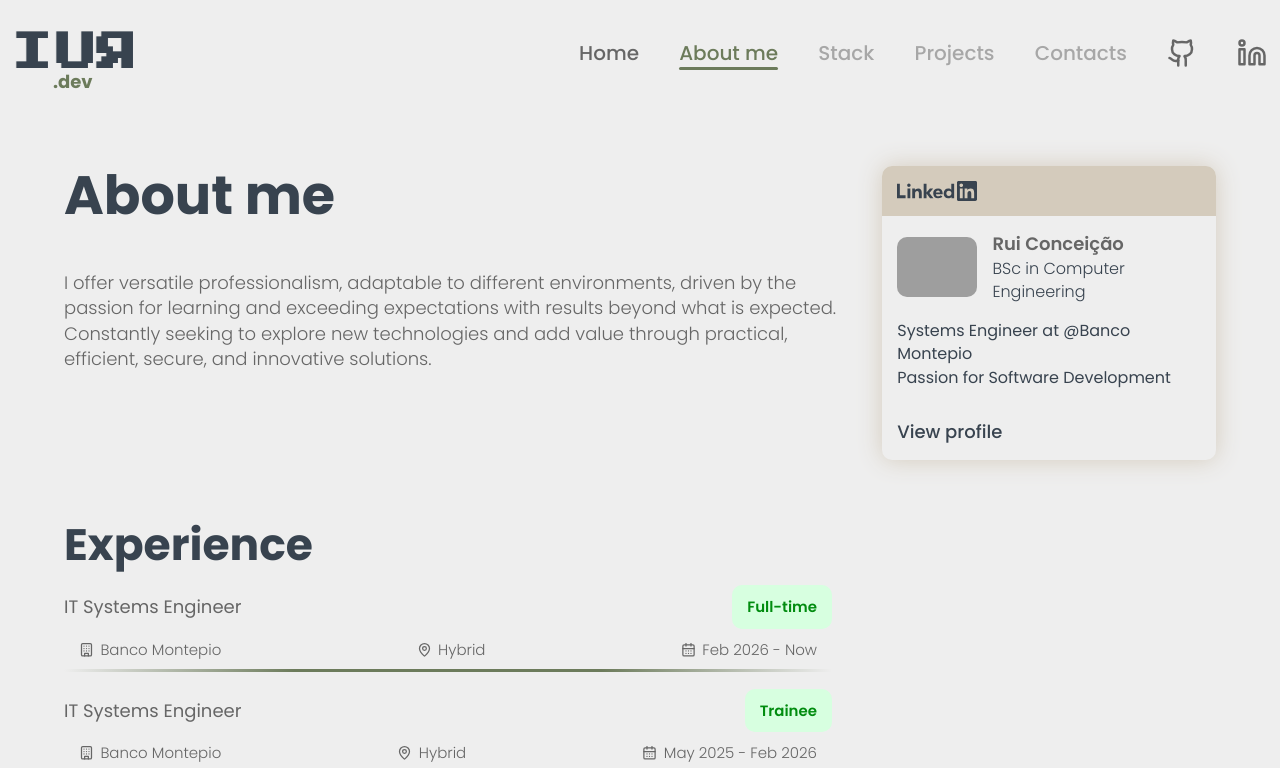
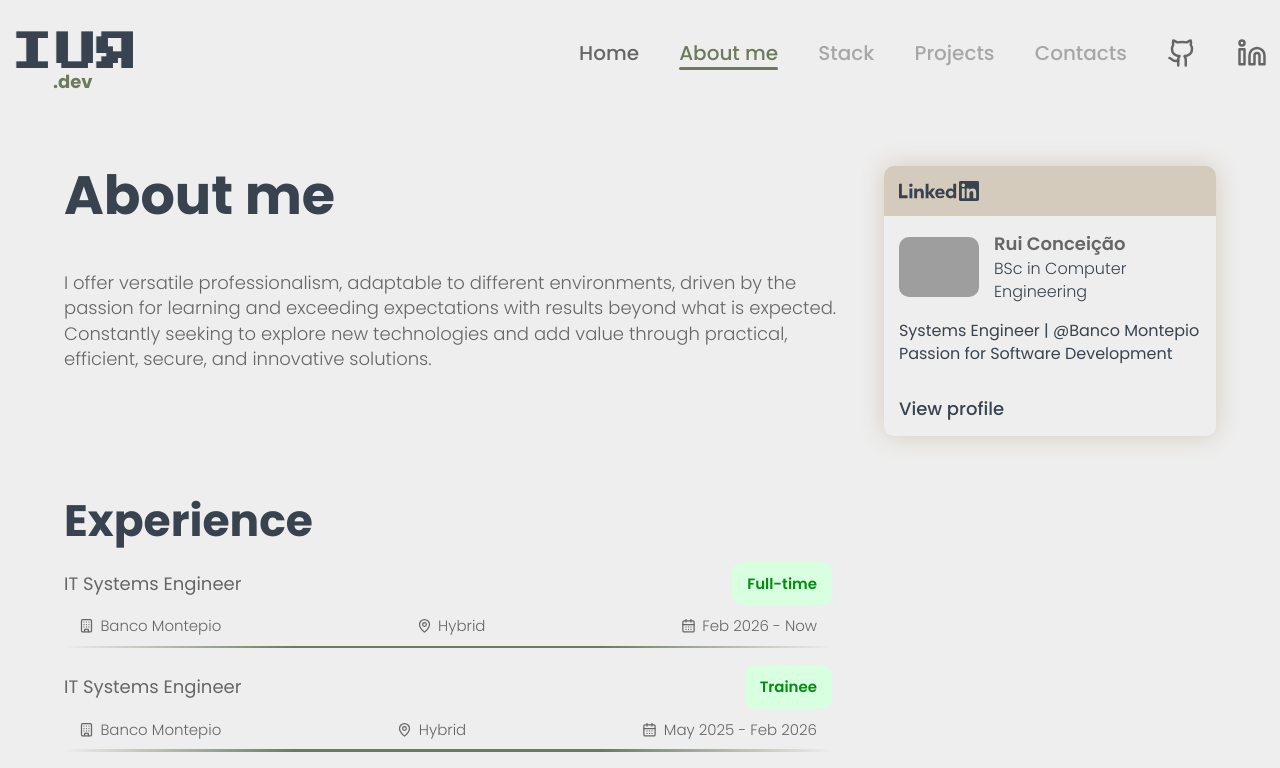
Before and after one commit to ruiconceicao/Portfolio, an Angular app: page /about in a window 1280 px wide. Shown: the top 768 px of the page. Built offline with nearby package versions, Linux system fonts and the light colour scheme; grey boxes are pictures that could not be loaded; a web font is replaced by a local one.

Commit message:
Update linkedin-card.component.html

```diff
--- a/src/app/components/linkedin-card/linkedin-card.component.html
+++ b/src/app/components/linkedin-card/linkedin-card.component.html
@@ -80,7 +80,7 @@
           href="https://www.linkedin.com/company/bancomontepio/"
           target="_blank"
           class="underline-animation"
-          ><small>Systems Engineer at &#64;Banco Montepio</small></a
+          ><small>Systems Engineer | &#64;Banco Montepio</small></a
         >
         <br>
         Passion for Software Development
```
